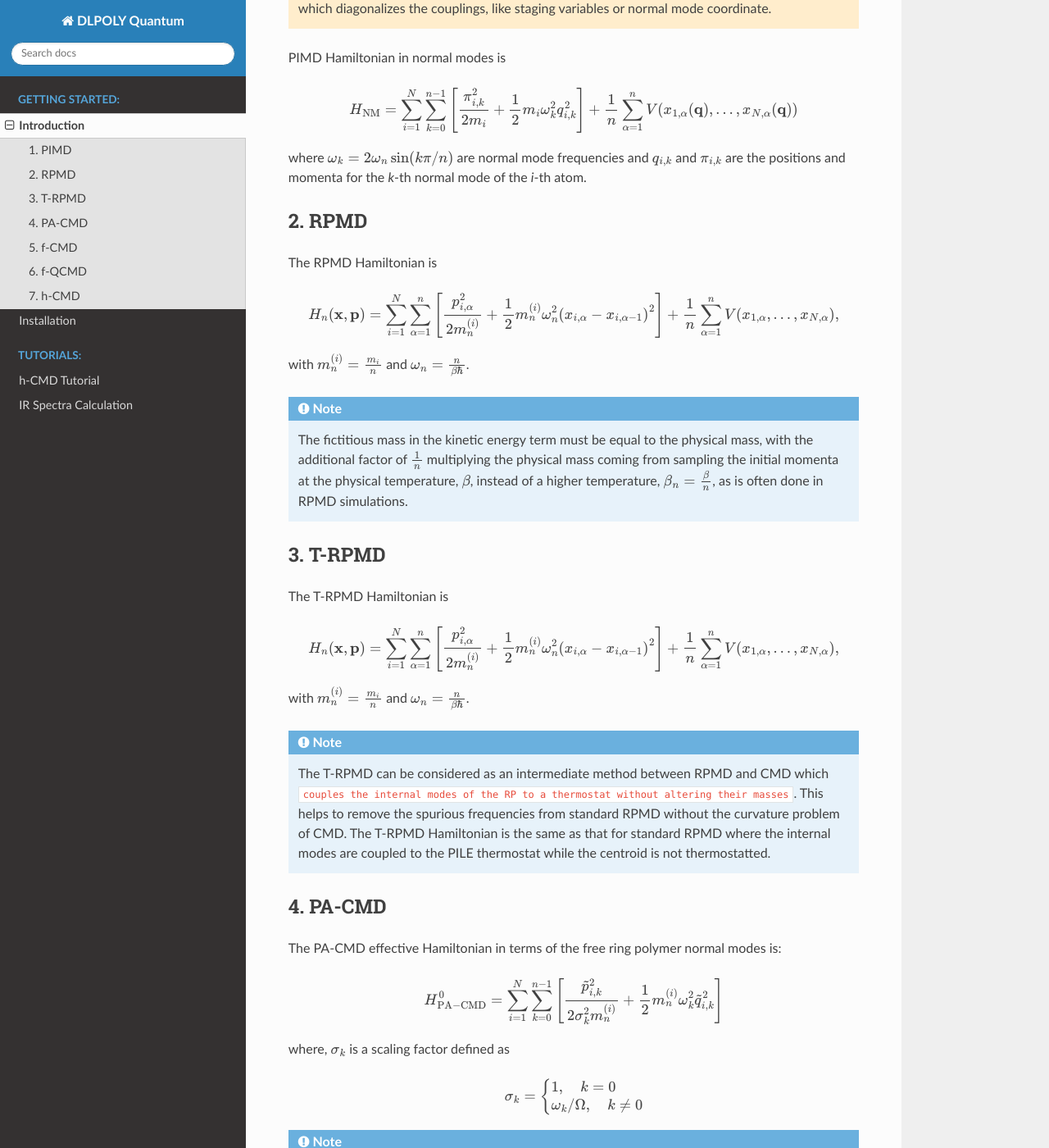
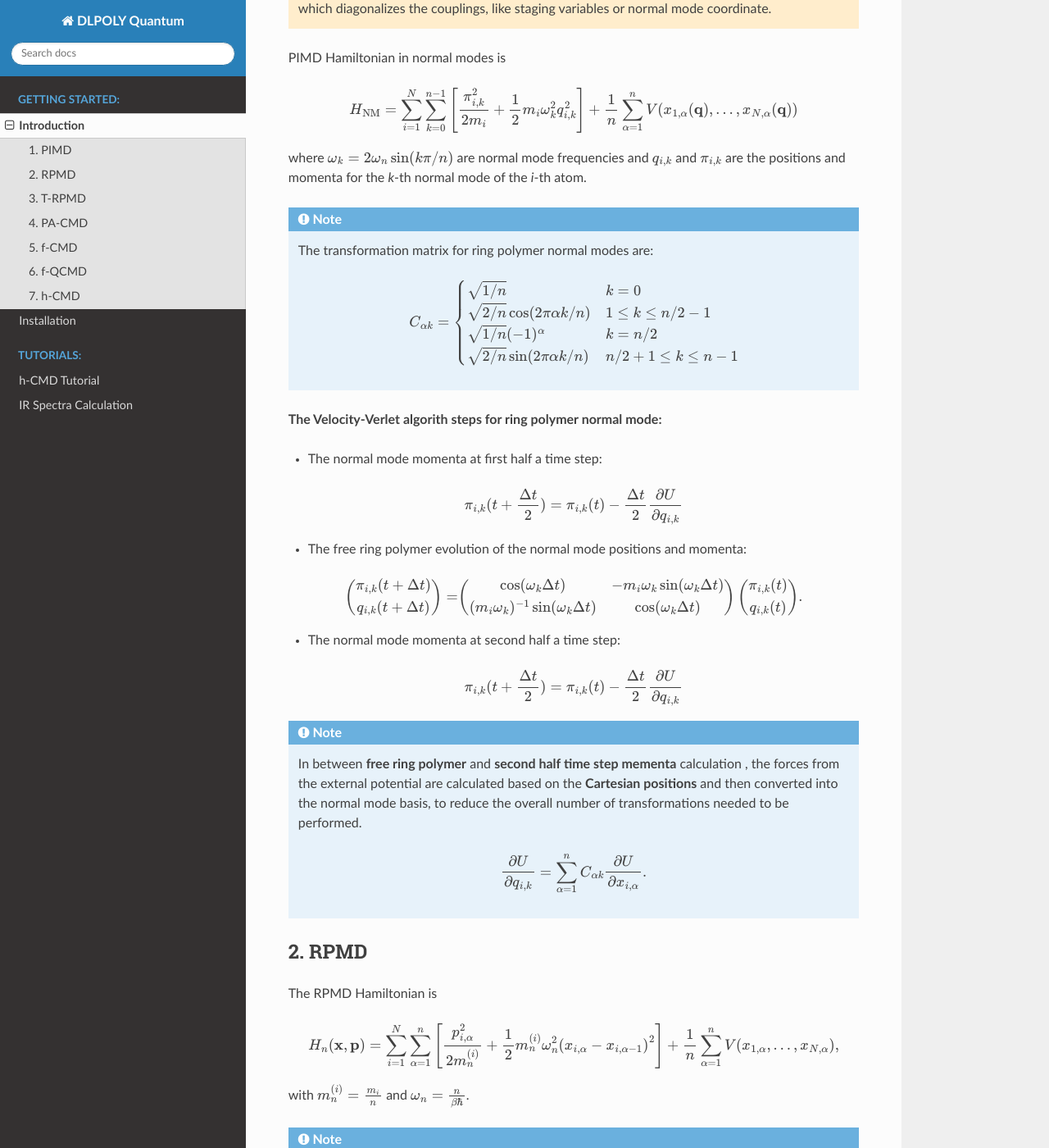
Before and after one commit to dklimbu/dlpolydocs, a Sphinx documentation site: the page built from source/intro.rst, in a window 1280 px wide and 1400 px high, scrolled down 902 px. Shown: the whole window at 82% size. Built offline with Sphinx 7.4.7 and the Read the Docs theme 3.1.0, drawn with Linux system fonts in a browser that asks for light colours.

Commit message:
intro update

```diff
--- a/source/intro.rst
+++ b/source/intro.rst
@@ -34,6 +34,53 @@ PIMD Hamiltonian in normal modes is
    H_{\mathrm{NM}} = \sum_{i=1}^N\sum_{k=0}^{n-1}\left[ \frac{\pi_{i,k}^2}{2m_{i}} + \frac{1}{2}m_{i} \omega_k^2 q_{i,k}^2\right] + \frac{1}{n}\sum_{\alpha=1}^{n}V(x_{1,\alpha}(\mathbf{q}),\dots,x_{N,\alpha}(\mathbf{q}))
 
 where :math:`\omega_k = 2\omega_n\sin(k\pi/n)` are normal mode frequencies and :math:`q_{i,k}` and :math:`\pi_{i,k}` are the positions and momenta for the `k`-th normal mode of the `i`-th atom.
+
+.. note::
+   The transformation matrix for ring polymer normal modes are:
+
+   .. math::
+      C_{\alpha k} =
+	\begin{cases}
+	\sqrt{1/n} & k = 0\\
+	\sqrt{2/n}\cos(2\pi \alpha k/n) & 1 \leq k \leq n/2 - 1\\
+	\sqrt{1/n}(-1)^\alpha & k = n/2 \\
+	\sqrt{2/n}\sin(2\pi \alpha k/n) & n/2 + 1 \leq k \leq n-1
+	\end{cases}
+
+**The Velocity-Verlet algorith steps for ring polymer normal mode:**
+
+- The normal mode momenta at first half a time step:
+
+.. math::
+   \pi_{i,k}(t+\frac{\Delta t}{2}) = \pi_{i,k}(t) - \frac{\Delta t}{2}\frac{\partial U}{\partial q_{i,k}}
+
+- The free ring polymer evolution of the normal mode positions and momenta:
+
+.. math::
+   &\begin{pmatrix}
+	\pi_{i,k}(t+\Delta t) \\
+	q_{i,k}(t+\Delta t)
+   \end{pmatrix} =
+   &\begin{pmatrix}
+	\cos(\omega_k\Delta t) & -{m_i}\omega_k\sin(\omega_k\Delta t) \\
+	(m_i\omega_k)^{-1}\sin(\omega_k\Delta t) & \cos(\omega_k\Delta t)
+   \end{pmatrix}
+   \begin{pmatrix}
+	\pi_{i,k}(t) \\
+	q_{i,k}(t)
+   \end{pmatrix}.
+
+- The normal mode momenta at second half a time step:
+
+.. math::
+   \pi_{i,k}(t+\frac{\Delta t}{2}) = \pi_{i,k}(t) - \frac{\Delta t}{2}\frac{\partial U}{\partial q_{i,k}}
+
+.. note::
+   In between **free ring polymer** and **second half time step  mementa** calculation , the forces from the external potential are calculated based on the **Cartesian positions** and then converted into the normal mode basis, to reduce the overall number of transformations needed to be performed.
+
+   .. math::
+      \frac{\partial U}{\partial q_{i,k}} = \sum_{\alpha=1}^n C_{\alpha k}\frac{\partial U}{\partial x_{i,\alpha}}.
+
 
 2. RPMD
 -------
```
Also changed, not shown: source/tutorials/hcmd_tutorial.rst (+7 -1 lines), 9 other files.
